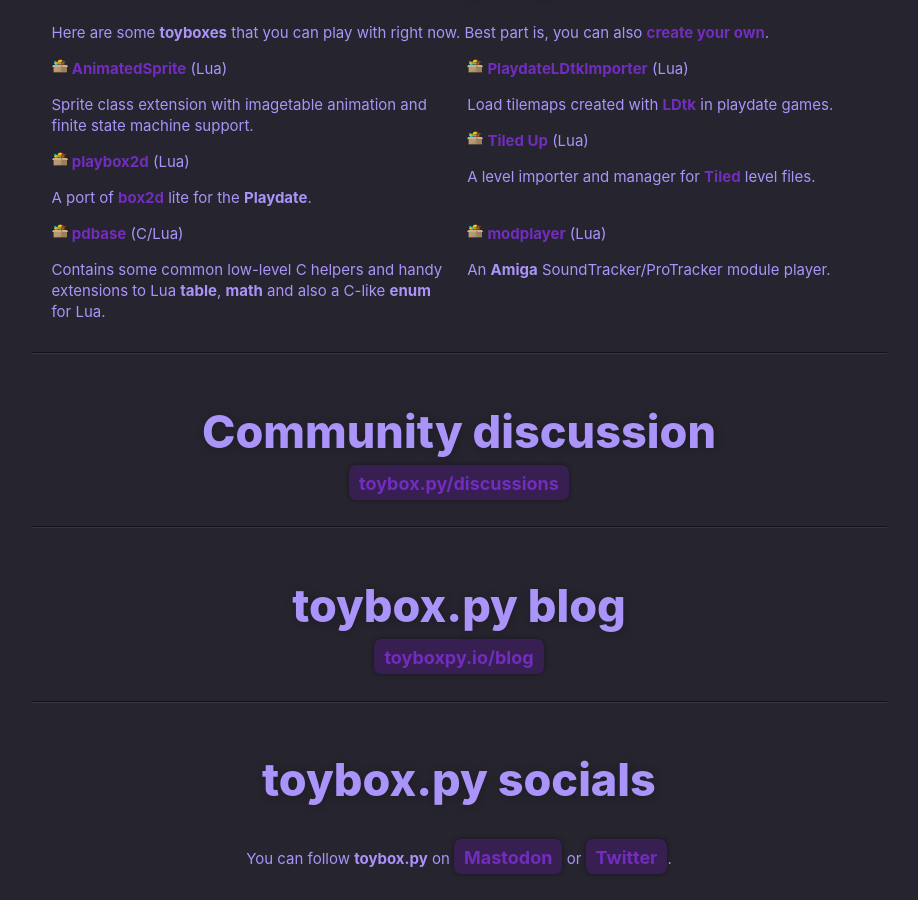
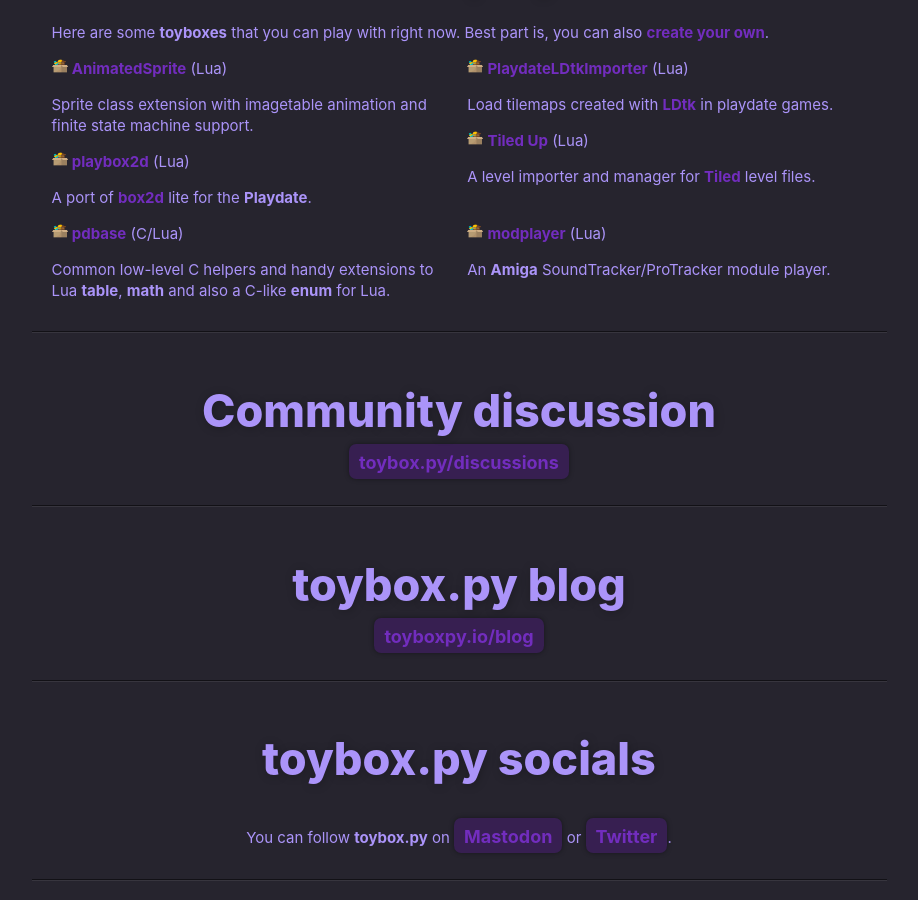
Before and after one commit to toyboxpy/toyboxpy.io, a Jekyll site: the page built from index.html, in a window 1280 px wide and 900 px high, scrolled down 917 px. Shown: the whole window, without its empty margins (181-1099 px from the left). Built offline with Jekyll 4.4.1, drawn with Linux system fonts in a browser that asks for light colours; comment, search, counter and statistics services are not loaded.

Commit message:
Tweaked the description for pdbase

```diff
--- a/_data/locales/en.yml
+++ b/_data/locales/en.yml
@@ -11,7 +11,7 @@
       what: <b>toybox.py</b> is currently in <b>beta</b> and it's only been tested on <b>macOS</b>. You can <a href="https://github.com/toyboxpy/toybox.py/discussions/1"><b>help</b></a> with <b>Linux</b> and <b>Windows</b>.
     whatisthere: What can I play with?
     herearesamples: Here are some <b>toyboxes</b> that you can play with right now. Best part is, you can also <a href="https://github.com/toyboxpy/toybox.py#creating-your-own-toyboxes">create your own</a>.
-    pdbasedesc: Contains some common low-level C helpers and handy extensions to Lua <b>table</b>, <b>math</b> and also a C-like <b>enum</b> for Lua.
+    pdbasedesc: Common low-level C helpers and handy extensions to Lua <b>table</b>, <b>math</b> and also a C-like <b>enum</b> for Lua.
     playbox2ddesc: A port of <a href="https://box2d.org" target="_blank">box2d</a> lite for the <b>Playdate</b>.
     tileddesc: A level importer and manager for <a href="https://mapeditor.org" target="_blank">Tiled</a> level files.<br><br>
     modplayerdesc: An <b>Amiga</b> SoundTracker/ProTracker module player.
```
